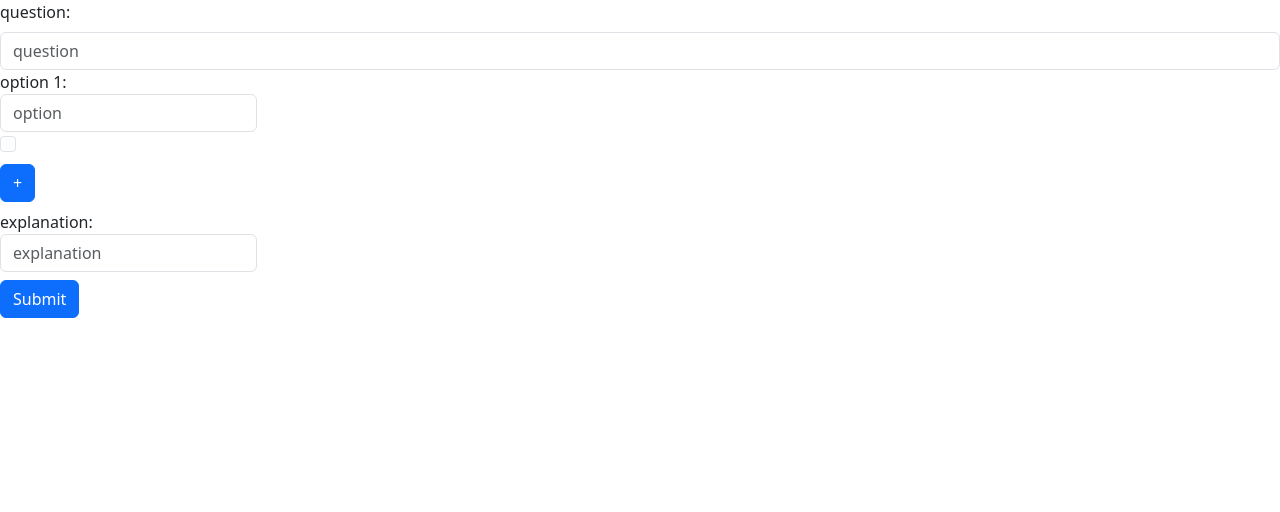
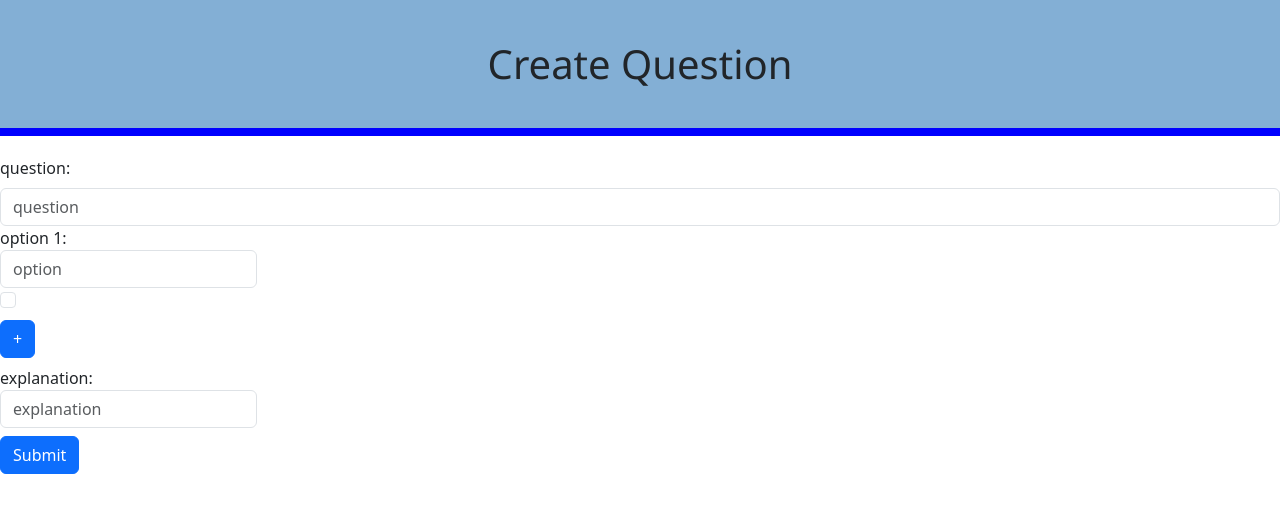
Before and after one commit to RaafiKuijper/OCA-app, a React (Vite) app in the folder frontend/: page /create-question in a window 1280 px wide. Shown: the top 512 px of the page. Built offline with nearby package versions, Linux system fonts and the light colour scheme.

Commit message:
Add header

```diff
--- a/frontend/src/create-quiz/Quiz.tsx
+++ b/frontend/src/create-quiz/Quiz.tsx
@@ -1,4 +1,4 @@
-import Question from "../question/questionModels";
+import Question from "../question/interfaces/QuestionInterface";
 
 type Quiz = {
   id: number;
--- a/frontend/src/question/CreateQuestionFormComponent.tsx
+++ b/frontend/src/question/CreateQuestionFormComponent.tsx
@@ -2,6 +2,7 @@ import { useState } from "react";
 import CreateOptionComponent from "./CreateOptionComponent";
 import CreateQuestionsComponent from "./CreateQuestionComponent";
 import { Button, Form } from "react-bootstrap";
+import Header from "../styled-components/header/Header";
 
 function CreateQuestionsFormComponent() {
   const [displayResult, setDisplayResult] = useState(false);
@@ -17,6 +18,7 @@ function CreateQuestionsFormComponent() {
 
   return (
     <>
+      <Header text="Create Question" />
       <Form
         onSubmit={(e) => {
           e.preventDefault();
```
